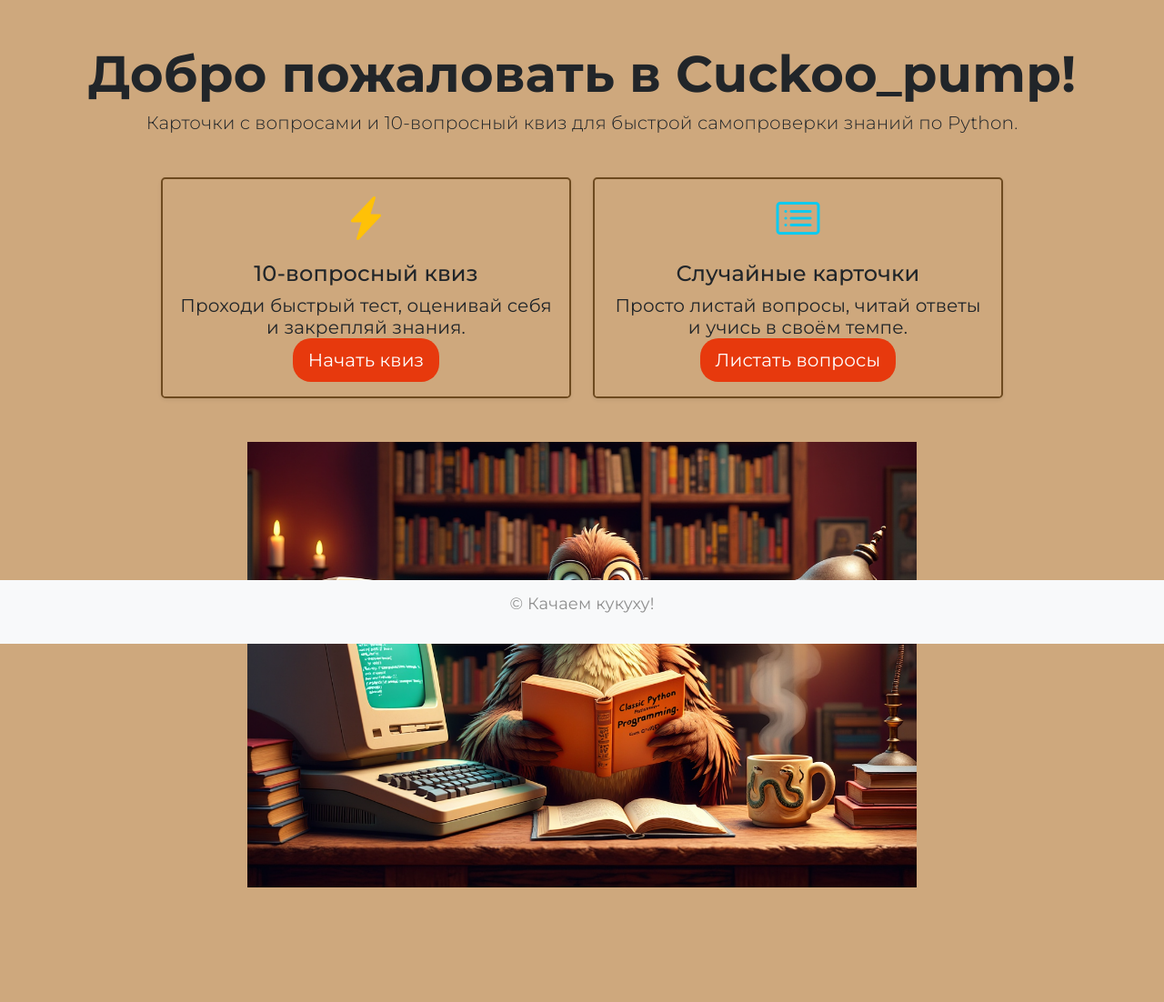
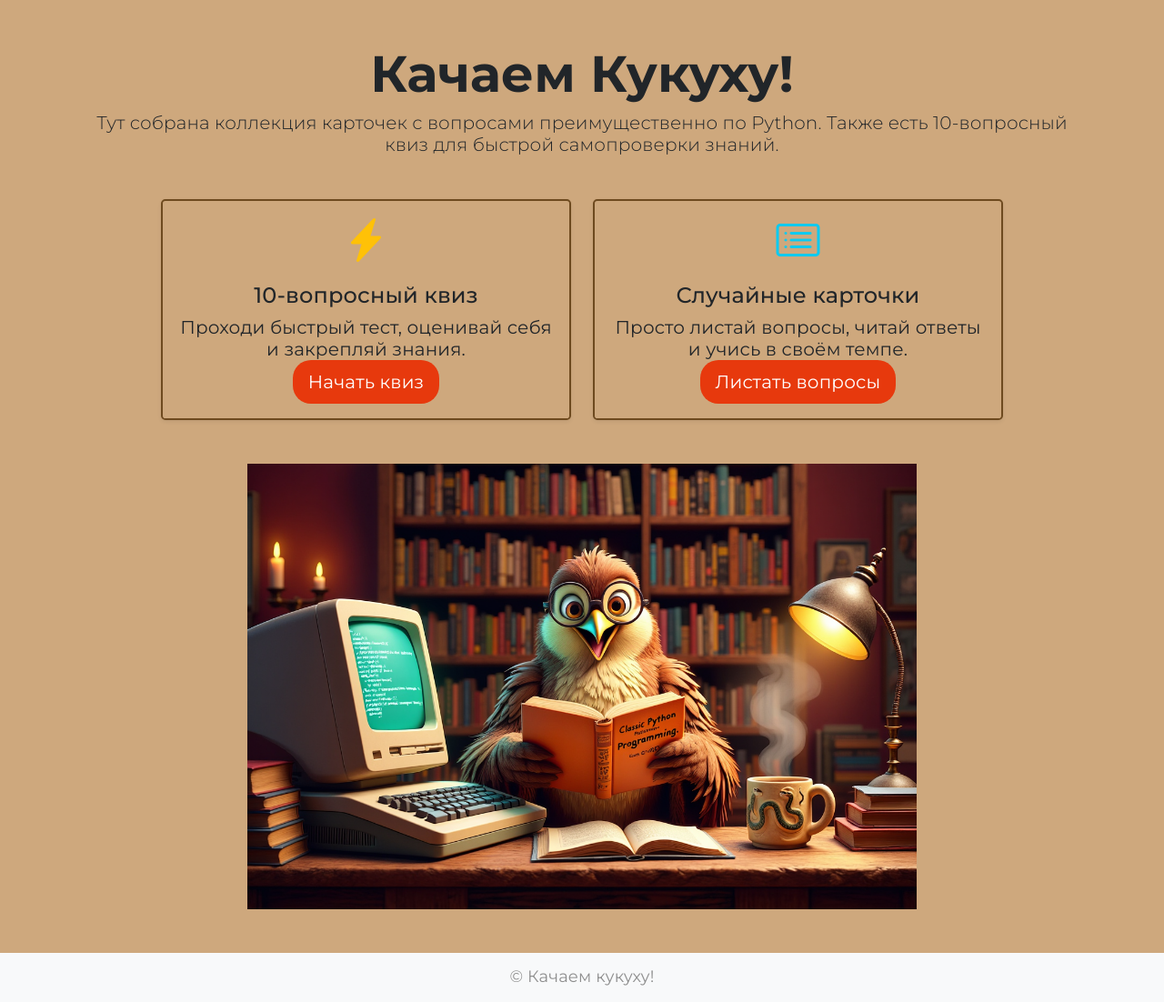
Before and after one commit to Ndk985/cuckoo_pump, a Flask app: page /main in a window 1280 px wide. Shown: the part 92-1194 px from the top of the page at 91% size. Before the commit the page ends 1068 px from the top, so only its background shows below. Run offline with Flask 3, Linux system fonts and the light colour scheme; some libraries are stand-ins or nearby versions.

Commit message:
фикс шаблонов

```diff
--- a/cp_app/templates/base.html
+++ b/cp_app/templates/base.html
@@ -9,15 +9,20 @@
     <link rel="icon" type="image/png" sizes="16x16" href="{{ url_for('static', filename='img/fav/favicon-16x16.png') }}" />
     <link rel="stylesheet" href="{{ url_for('static', filename='css/bootstrap.min.css') }}" />
     <link rel="stylesheet" href="{{ url_for('static', filename='css/style.css') }}" />
+    <style>
+      main { flex: 1 0 auto; }   /* основной блок растягивается, выталкивая футер вниз */
+    </style>
     <link rel="stylesheet" href="https://cdn.jsdelivr.net/npm/bootstrap-icons@1.11.3/font/bootstrap-icons.css">
     <!-- <link rel="stylesheet" href="https://cdnjs.cloudflare.com/ajax/libs/github-markdown-css/5.2.0/github-markdown.min.css"> -->
     <!-- <link rel="stylesheet" href="https://cdnjs.cloudflare.com/ajax/libs/highlight.js/11.9.0/styles/github.min.css"> -->
     <title>{% block title %}Качаем кукуху!{% endblock title %}</title>
   </head>
 
-  <body>
+  <body class="d-flex flex-column min-vh-100">
     {% include "header.html" %}
-    {% block content %}{% endblock content %}
+    <main>
+      {% block content %}{% endblock content %}
+    </main>
     {% include "footer.html" %}
     {{ ckeditor.load() }}
   </body>
--- a/cp_app/templates/footer.html
+++ b/cp_app/templates/footer.html
@@ -1,3 +1,3 @@
-<footer class="fixed-bottom text-center py-3 bg-light">
-  <p class="small">© Качаем кукуху!</p>
+<footer class="text-center py-3 bg-light w-100">
+  <p class="small mb-0">© Качаем кукуху!</p>
 </footer>
--- a/cp_app/templates/main.html
+++ b/cp_app/templates/main.html
@@ -4,9 +4,10 @@
 <div class="container my-5">
   <!-- Заголовок -->
   <div class="text-center mb-5">
-    <h1 class="display-4 fw-bold text-dark">Добро пожаловать в Сuckoo_pump!</h1>
+    <h1 class="display-4 fw-bold text-dark">Качаем Кукуху!</h1>
     <p class="lead text-dark">
-      Карточки с вопросами и 10-вопросный квиз для быстрой самопроверки знаний по Python.
+      Тут собрана коллекция карточек с вопросами преимущественно по Python.
+      Также есть 10-вопросный квиз для быстрой самопроверки знаний.
     </p>
   </div>
 
--- a/docker-compose.yml
+++ b/docker-compose.yml
@@ -6,7 +6,7 @@ services:
     env_file:
       - .env
     expose:
-      - "8000"   # только для внутренней сети, без проброса наружу
+      - "8000"
     depends_on:
       - db
 
```
Also changed, not shown: cp_app/templates/question.html (+4 -4 lines).
